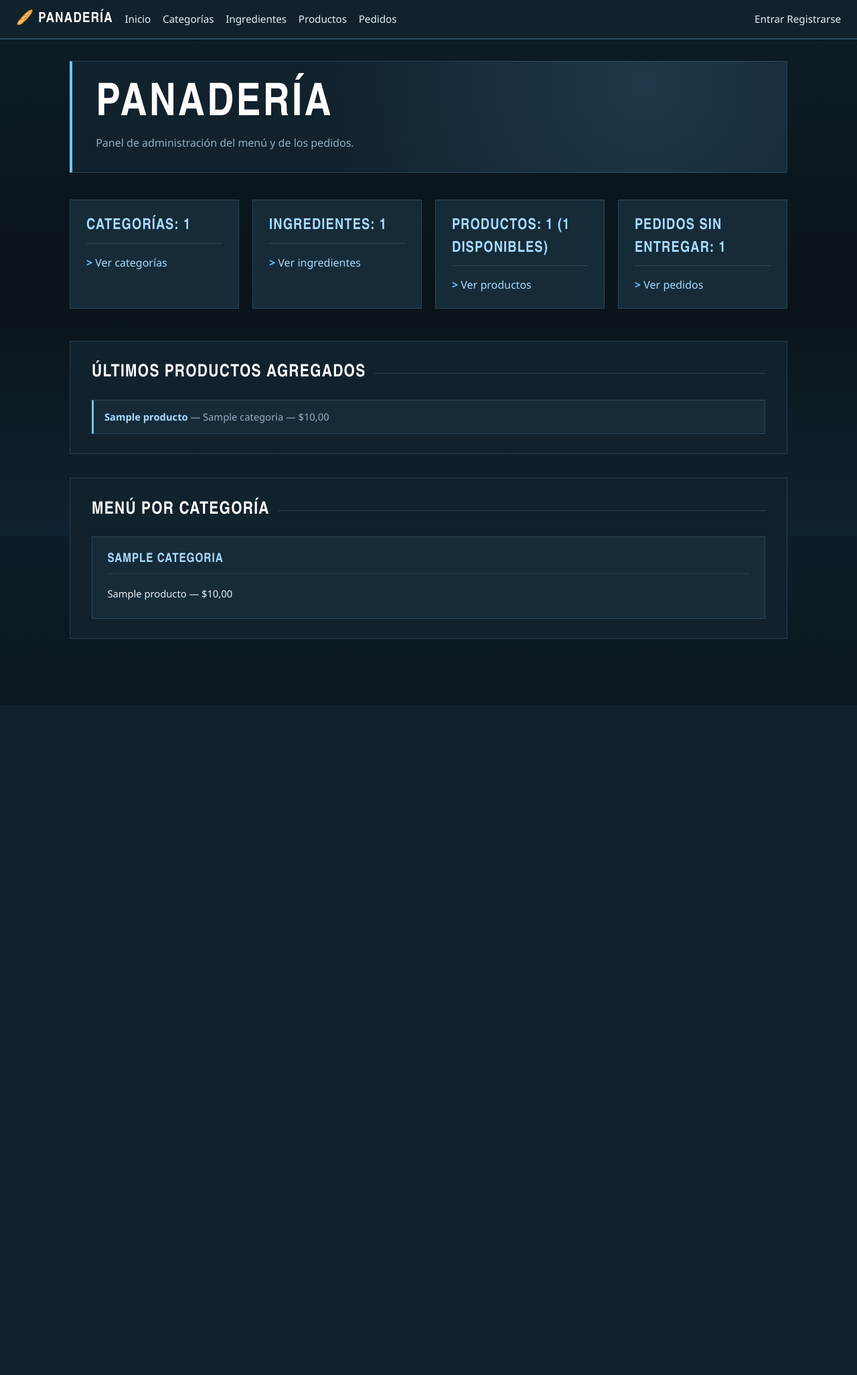
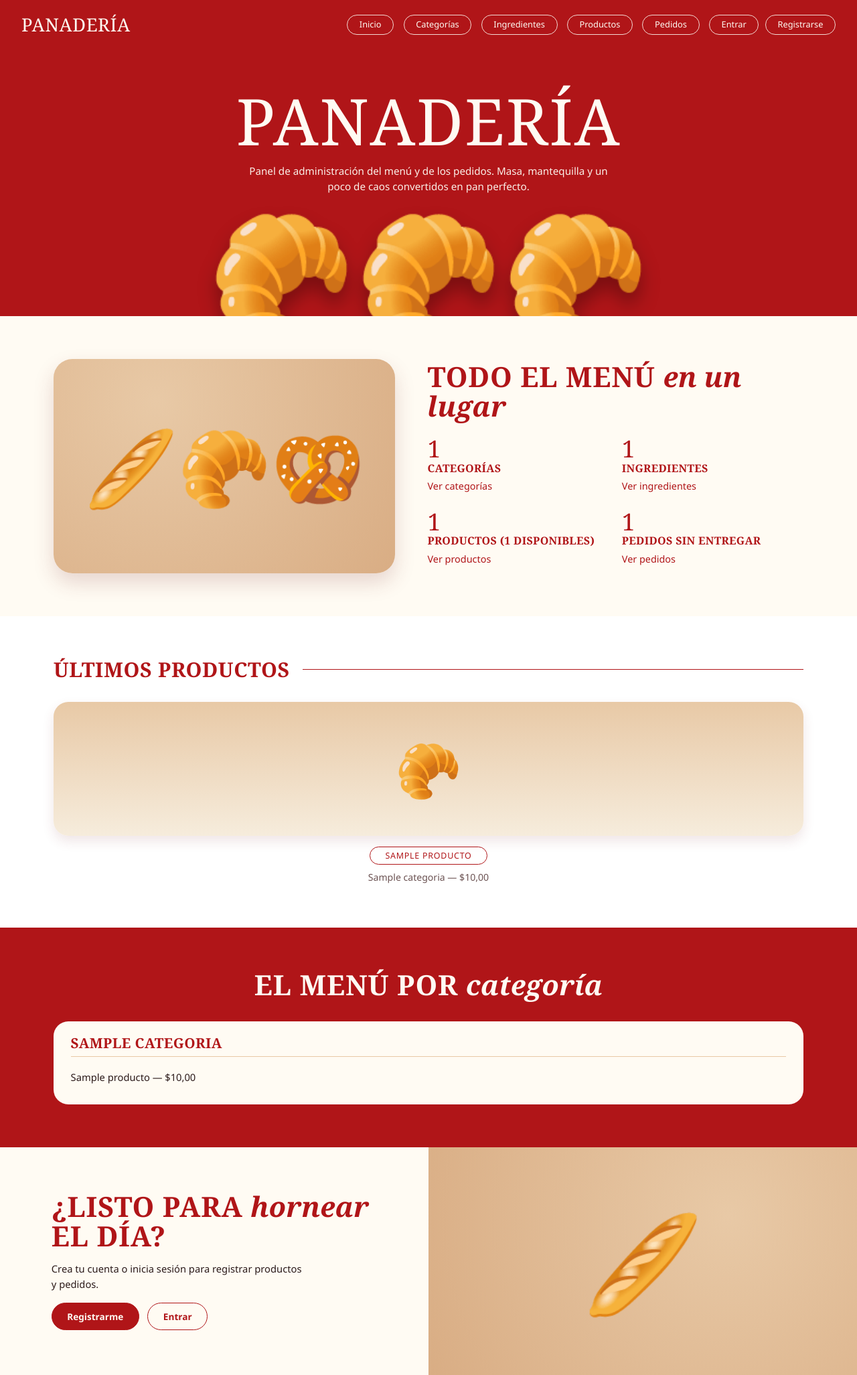
Before and after one commit to tarcosarahi26-rgb/panaderia-app, a Django app: page / in a window 1280 px wide. Shown: the whole page at 67% size. Before the commit the page ends 1053 px from the top, so only its background shows below. Run offline with Django 5.2, Linux system fonts and the light colour scheme; tables that the repository leaves empty hold one stand-in row (values such as "Sample post").

Commit message:
cambio de estilo

```diff
--- a/panaderia/static/panaderia/css/estilos.css
+++ b/panaderia/static/panaderia/css/estilos.css
@@ -1,204 +1,304 @@
-/* ===== Panadería — hoja de estilos propia (sin frameworks ni CDN) ===== */
+/* ===== Panadería — estilo rojo y crema (hoja de estilos propia, sin CDN) ===== */
 :root {
-  --bg-dark: #0a151c;
-  --bg-panel: #11222d;
-  --bg-card: #162b38;
-  --border-subtle: rgba(154, 212, 255, 0.16);
-  --accent-blue: #6ec6ff;
-  --accent-bright: #a8dcff;
-  --text-main: #e8f1f5;
-  --text-muted: #93b0c2;
-  --ok: #7ee2a8;
-  --error: #ff9b9b;
-  --fuente: "Segoe UI", system-ui, -apple-system, Roboto, Arial, sans-serif;
-  --fuente-titulo: "Arial Narrow", "Segoe UI", system-ui, sans-serif;
+  --rojo: #b01518;
+  --rojo-oscuro: #8c0f12;
+  --vino: #7a2a2e;
+  --crema: #fffbf3;
+  --crema-2: #f6ecdc;
+  --beige: #e8c9a6;
+  --beige-2: #d9ad84;
+  --texto: #2b1a1a;
+  --texto-suave: #6b5252;
+  --ok: #2e7d4f;
+  --serif: "Bodoni MT", "Didot", "Playfair Display", "Cormorant Garamond", Georgia, "Times New Roman", serif;
+  --sans: "Segoe UI", system-ui, -apple-system, Roboto, Arial, sans-serif;
 }
 
 * { box-sizing: border-box; }
 
 body {
   margin: 0;
-  background: linear-gradient(180deg, #0d1d27 0%, #091319 55%, #102330 100%) fixed;
-  color: var(--text-main);
-  font-family: var(--fuente);
-  line-height: 1.5;
+  background: var(--crema);
+  color: var(--texto);
+  font-family: var(--sans);
+  line-height: 1.55;
   min-height: 100vh;
 }
 
-a { color: var(--accent-bright); text-decoration: none; }
-a:hover { color: #fff; text-decoration: underline; }
+a { color: var(--rojo); text-decoration: none; }
+a:hover { color: var(--rojo-oscuro); text-decoration: underline; }
+hr { display: none; }
 
 h1, h2, h3 {
-  font-family: var(--fuente-titulo);
+  font-family: var(--serif);
   text-transform: uppercase;
-  letter-spacing: 0.05em;
-  color: #fff;
+  letter-spacing: 0.02em;
+  color: var(--rojo);
+  line-height: 1.05;
 }
 h1 { font-size: clamp(2rem, 5vw, 3rem); margin: 0 0 1rem; }
-h2 { font-size: 1.4rem; color: var(--accent-bright); }
+h2 { font-size: 1.5rem; }
 
-hr { display: none; }
+/* Acento en cursiva, como "pastry" en el diseño */
+.acento {
+  font-family: var(--serif);
+  font-style: italic;
+  font-weight: 700;
+  text-transform: none;
+  letter-spacing: 0;
+}
 
-/* ----- Barra de navegación ----- */
+/* ===== Barra de navegación ===== */
 .site-nav {
-  background: var(--bg-panel);
-  border-bottom: 2px solid rgba(110, 198, 255, 0.25);
-  padding: 0.8rem 1.5rem;
+  background: var(--rojo);
+  padding: 1rem 2rem;
   display: flex;
   flex-wrap: wrap;
   align-items: center;
-  gap: 0.4rem 1.1rem;
+  gap: 0.6rem 0.9rem;
 }
 .site-nav strong {
-  font-family: var(--fuente-titulo);
-  font-size: 1.3rem;
+  font-family: var(--serif);
+  font-size: 1.7rem;
+  font-weight: 400;
   text-transform: uppercase;
-  letter-spacing: 0.06em;
-  color: #fff;
+  letter-spacing: 0.02em;
+  color: var(--crema);
+  margin-right: auto;
 }
-.site-nav a { color: var(--text-main); font-size: 0.95rem; }
-.site-nav a:hover { color: var(--accent-blue); text-decoration: none; }
-.site-nav .usuario { margin-left: auto; color: var(--text-muted); }
+.site-nav a,
+.site-nav button {
+  color: var(--crema);
+  background: transparent;
+  border: 1px solid rgba(255, 251, 243, 0.85);
+  border-radius: 999px;
+  padding: 0.25rem 1.1rem;
+  font-size: 0.8rem;
+  font-family: var(--sans);
+  text-transform: none;
+  letter-spacing: 0;
+  font-weight: 400;
+  cursor: pointer;
+}
+.site-nav a:hover,
+.site-nav button:hover {
+  background: var(--crema);
+  color: var(--rojo);
+  text-decoration: none;
+}
+.site-nav .usuario { display: flex; align-items: center; gap: 0.6rem; color: var(--crema); font-size: 0.85rem; }
+.site-nav .usuario strong { font-family: var(--sans); font-size: 0.85rem; font-weight: 700; margin: 0; }
 .site-nav form { display: inline; margin: 0; }
 
-/* ----- Contenedor principal ----- */
-.contenedor {
-  max-width: 1120px;
-  margin: 0 auto;
-  padding: 2rem 1.5rem 4rem;
-}
+/* ===== Contenedor general ===== */
+.contenedor { max-width: 1120px; margin: 0 auto; padding: 2.5rem 1.5rem 4rem; }
+.contenedor.ancho-completo { max-width: none; padding: 0; }
 
-/* ----- Mensajes ----- */
-.mensajes { list-style: none; max-width: 1120px; margin: 1rem auto 0; padding: 0 1.5rem; }
+/* ===== Mensajes ===== */
+.mensajes { list-style: none; max-width: 1120px; margin: 1.2rem auto 0; padding: 0 1.5rem; }
 .mensajes li {
-  background: var(--bg-card);
-  border: 1px solid var(--border-subtle);
-  border-left: 4px solid var(--accent-blue);
+  background: var(--crema-2);
+  border: 1px solid var(--beige);
+  border-left: 5px solid var(--rojo);
+  border-radius: 12px;
   padding: 0.7rem 1rem;
   margin-bottom: 0.5rem;
 }
 .mensajes li.success { border-left-color: var(--ok); }
-.mensajes li.error { border-left-color: var(--error); }
+.mensajes li.error { border-left-color: var(--rojo); }
 
-/* ----- Botones ----- */
+/* ===== Botones ===== */
 button, .btn {
-  background: var(--accent-blue);
-  color: #07161f;
-  border: none;
-  padding: 0.5rem 1.1rem;
-  font-weight: 700;
-  font-family: var(--fuente);
+  background: var(--rojo);
+  color: var(--crema);
+  border: 1px solid var(--rojo);
+  border-radius: 999px;
+  padding: 0.55rem 1.4rem;
+  font-family: var(--sans);
+  font-size: 0.85rem;
+  font-weight: 600;
   cursor: pointer;
-  text-transform: uppercase;
-  letter-spacing: 0.04em;
-  font-size: 0.8rem;
 }
-button:hover, .btn:hover { background: var(--accent-bright); text-decoration: none; color: #07161f; }
-.site-nav button { background: transparent; color: var(--accent-bright); border: 1px solid var(--border-subtle); }
-.site-nav button:hover { background: var(--accent-blue); color: #07161f; }
+button:hover, .btn:hover { background: var(--rojo-oscuro); border-color: var(--rojo-oscuro); color: var(--crema); text-decoration: none; }
+.btn.claro { background: transparent; color: var(--rojo); }
+.btn.claro:hover { background: var(--rojo); color: var(--crema); }
 
-/* ----- Tablas ----- */
+/* ===== Tablas ===== */
 table {
   width: 100%;
   border-collapse: collapse;
-  background: var(--bg-panel);
-  border: 1px solid var(--border-subtle);
-  margin: 1rem 0;
+  background: #fff;
+  border: 1px solid var(--beige);
+  border-radius: 14px;
+  overflow: hidden;
+  margin: 1.2rem 0;
 }
 th {
   text-align: left;
-  background: var(--bg-card);
-  color: var(--accent-bright);
-  font-family: var(--fuente-titulo);
+  background: var(--rojo);
+  color: var(--crema);
+  font-family: var(--serif);
   text-transform: uppercase;
-  letter-spacing: 0.05em;
-  padding: 0.7rem 0.9rem;
-  border-bottom: 2px solid var(--accent-blue);
+  font-weight: 400;
+  letter-spacing: 0.04em;
+  padding: 0.8rem 1rem;
 }
-td { padding: 0.65rem 0.9rem; border-bottom: 1px solid var(--border-subtle); font-size: 0.93rem; }
-tr:hover td { background: rgba(110, 198, 255, 0.05); }
-td a + a { margin-left: 0.7rem; }
+td { padding: 0.7rem 1rem; border-bottom: 1px solid var(--crema-2); font-size: 0.93rem; }
+tr:hover td { background: var(--crema); }
+td a + a { margin-left: 0.8rem; }
 
-/* ----- Formularios ----- */
+/* ===== Formularios ===== */
 form p { margin: 0 0 1.1rem; }
-label { display: inline-block; margin-bottom: 0.3rem; color: var(--accent-bright); font-weight: 600; }
+label { display: inline-block; margin-bottom: 0.3rem; color: var(--vino); font-weight: 600; }
 input[type="text"], input[type="number"], input[type="date"], input[type="email"],
 input[type="password"], select, textarea {
   width: 100%;
   max-width: 460px;
-  background: var(--bg-card);
-  color: var(--text-main);
-  border: 1px solid var(--border-subtle);
-  padding: 0.55rem 0.7rem;
-  font-family: var(--fuente);
+  background: #fff;
+  color: var(--texto);
+  border: 1px solid var(--beige-2);
+  border-radius: 10px;
+  padding: 0.55rem 0.8rem;
+  font-family: var(--sans);
   font-size: 0.95rem;
 }
-input:focus, select:focus, textarea:focus { outline: 2px solid var(--accent-blue); }
-input[type="checkbox"] { accent-color: var(--accent-blue); margin-right: 0.4rem; }
+input:focus, select:focus, textarea:focus { outline: 2px solid var(--rojo); border-color: var(--rojo); }
+input[type="checkbox"] { accent-color: var(--rojo); margin-right: 0.4rem; }
 form ul { list-style: none; padding: 0; margin: 0.3rem 0; }
-form ul li { color: var(--error); font-size: 0.9rem; }
-form ul[id] li { color: var(--text-main); }  /* lista de checkboxes de ingredientes */
-form small { color: var(--text-muted); }
-main > form { background: var(--bg-panel); border: 1px solid var(--border-subtle); padding: 1.5rem; max-width: 560px; }
+form ul li { color: var(--rojo); font-size: 0.9rem; }
+form ul[id] li { color: var(--texto); }
+form small { color: var(--texto-suave); }
+main > form {
+  background: #fff;
+  border: 1px solid var(--beige);
+  border-radius: 18px;
+  padding: 1.6rem;
+  max-width: 560px;
+}
 
-/* ----- Portada ----- */
-.hero-panel {
-  background: radial-gradient(circle at 80% 20%, rgba(110, 198, 255, 0.14), transparent 55%), var(--bg-panel);
-  border: 1px solid var(--border-subtle);
-  border-left: 4px solid var(--accent-blue);
-  padding: 2rem 2.2rem;
-  margin-bottom: 2.5rem;
+/* ===== Portada: hero rojo ===== */
+.hero {
+  background: var(--rojo);
+  color: var(--crema);
+  text-align: center;
+  padding: 3.5rem 1.5rem 0;
+  overflow: hidden;
 }
-.hero-panel h1 { font-size: clamp(2.6rem, 6vw, 4.2rem); line-height: 1; margin: 0 0 0.6rem; }
-.hero-panel p { margin: 0; color: var(--text-muted); }
+.hero h1 {
+  color: var(--crema);
+  font-size: clamp(3rem, 9vw, 6rem);
+  font-weight: 400;
+  margin: 0 0 0.8rem;
+}
+.hero p { max-width: 560px; margin: 0 auto; font-size: 0.95rem; opacity: 0.95; }
+.hero-pan {
+  display: flex;
+  justify-content: center;
+  gap: clamp(0.5rem, 5vw, 4rem);
+  font-size: clamp(5rem, 16vw, 11rem);
+  line-height: 1;
+  margin-top: 1.5rem;
+  margin-bottom: -1.2rem;
+  filter: drop-shadow(0 18px 14px rgba(0, 0, 0, 0.3));
+}
 
-.stats-grid {
+/* ===== Sección crema con módulos ===== */
+.bloque { padding: 4rem 1.5rem; }
+.bloque-interno { max-width: 1120px; margin: 0 auto; }
+.bloque.crema { background: var(--crema); }
+.bloque.blanco { background: #fff; }
+.bloque.rojo { background: var(--rojo); color: var(--crema); }
+
+.proof {
   display: grid;
-  grid-template-columns: repeat(auto-fit, minmax(240px, 1fr));
-  gap: 1.25rem;
-  margin-bottom: 3rem;
+  grid-template-columns: 1fr 1.1fr;
+  gap: 3rem;
+  align-items: center;
 }
-.stat-card {
-  background: var(--bg-card);
-  border: 1px solid var(--border-subtle);
-  padding: 1.4rem 1.5rem;
-  transition: transform 0.2s ease, border-color 0.2s ease;
+.foto-grande {
+  background: radial-gradient(circle at 30% 20%, var(--beige), var(--beige-2));
+  border-radius: 28px;
+  min-height: 320px;
+  display: flex;
+  align-items: center;
+  justify-content: center;
+  font-size: clamp(4rem, 9vw, 7rem);
+  gap: 0.5rem;
+  box-shadow: 0 14px 30px rgba(122, 42, 46, 0.18);
 }
-.stat-card:hover { transform: translateY(-3px); border-color: var(--accent-blue); }
-.stat-card h2 { margin: 0 0 1rem; padding-bottom: 0.5rem; border-bottom: 1px solid var(--border-subtle); }
-.stat-card ul { list-style: none; padding: 0; margin: 0; display: flex; flex-direction: column; gap: 0.6rem; }
-.stat-card li a::before { content: "> "; color: var(--accent-blue); font-weight: 700; }
+.proof h2 { font-size: clamp(1.8rem, 4vw, 2.6rem); margin: 0 0 1.5rem; }
+.proof h2 .acento { color: var(--rojo); }
 
-.section-block {
-  background: var(--bg-panel);
-  border: 1px solid var(--border-subtle);
-  padding: 1.8rem 2rem;
-  margin-bottom: 2.2rem;
+.modulos { display: grid; grid-template-columns: repeat(2, 1fr); gap: 1.2rem; }
+.modulo h3 { font-size: 1rem; margin: 0 0 0.5rem; }
+.modulo ul { list-style: none; padding: 0; margin: 0; font-size: 0.9rem; }
+.modulo li { margin-bottom: 0.25rem; }
+.numero { font-family: var(--serif); font-size: 2.2rem; color: var(--rojo); display: block; line-height: 1; margin-bottom: 0.2rem; }
+
+/* ===== Títulos con línea ===== */
+.titulo-linea {
+  display: flex;
+  align-items: center;
+  gap: 1.2rem;
+  font-size: 1.9rem;
+  margin: 0 0 2rem;
 }
-.section-title {
-  display: flex; align-items: center; gap: 0.75rem;
-  font-size: 1.6rem; color: #fff; margin: 0 0 1.25rem;
+.titulo-linea::after { content: ""; flex: 1; height: 1px; background: var(--rojo); }
+
+/* ===== Tarjetas de producto ===== */
+.productos-grid { display: grid; grid-template-columns: repeat(auto-fit, minmax(210px, 1fr)); gap: 1.6rem; }
+.tarjeta-producto { text-align: center; }
+.tarjeta-producto .foto {
+  background: linear-gradient(180deg, var(--beige) 0%, var(--crema-2) 100%);
+  border-radius: 22px;
+  height: 200px;
+  display: flex;
+  align-items: center;
+  justify-content: center;
+  font-size: 5rem;
+  margin-bottom: 1rem;
+  box-shadow: 0 8px 18px rgba(122, 42, 46, 0.12);
 }
-.section-title::after { content: ""; flex: 1; height: 1px; background: var(--border-subtle); }
+.pildora {
+  display: inline-block;
+  border: 1px solid var(--rojo);
+  border-radius: 999px;
+  padding: 0.2rem 1.4rem;
+  font-size: 0.78rem;
+  text-transform: uppercase;
+  letter-spacing: 0.06em;
+  margin-bottom: 0.5rem;
+}
+.tarjeta-producto p { margin: 0; font-size: 0.88rem; color: var(--texto-suave); }
 
-.ultimos-list {
-  list-style: none; padding: 0; margin: 0;
-  display: grid; grid-template-columns: repeat(auto-fit, minmax(260px, 1fr)); gap: 0.9rem;
+/* ===== Banda roja: menú por categoría ===== */
+.bloque.rojo h2 {
+  color: var(--crema);
+  text-align: center;
+  font-size: clamp(1.8rem, 4vw, 2.6rem);
+  margin: 0 0 2rem;
 }
-.ultimos-list li {
-  background: var(--bg-card);
-  border: 1px solid var(--border-subtle);
-  border-left: 3px solid var(--accent-blue);
-  padding: 0.85rem 1rem;
-  font-size: 0.92rem;
-  color: var(--text-muted);
+.bloque.rojo h2 .acento { color: var(--crema); }
+.menu-grid { display: grid; grid-template-columns: repeat(auto-fit, minmax(260px, 1fr)); gap: 1.4rem; }
+.categoria-box { background: var(--crema); color: var(--texto); border-radius: 22px; padding: 1.4rem 1.6rem; }
+.categoria-box h3 { margin: 0 0 0.8rem; font-size: 1.3rem; padding-bottom: 0.5rem; border-bottom: 1px solid var(--beige); }
+.categoria-box ul { list-style: none; padding: 0; margin: 0; }
+.categoria-box li { padding: 0.4rem 0; border-bottom: 1px dashed var(--beige); font-size: 0.92rem; }
+.categoria-box li:last-child { border-bottom: none; }
+.empty-msg { color: var(--texto-suave); font-style: italic; }
+
+/* ===== Cierre: invitación ===== */
+.cierre { display: grid; grid-template-columns: 1fr 1fr; min-height: 340px; }
+.cierre-texto { background: var(--crema); padding: 3.5rem clamp(1.5rem, 6vw, 5rem); display: flex; flex-direction: column; justify-content: center; gap: 1rem; }
+.cierre-texto h2 { font-size: clamp(1.8rem, 4vw, 2.6rem); margin: 0; }
+.cierre-texto p { margin: 0; max-width: 380px; font-size: 0.92rem; }
+.cierre-texto .acciones { display: flex; gap: 0.8rem; flex-wrap: wrap; }
+.cierre-foto { background: radial-gradient(circle at 70% 30%, var(--beige), var(--beige-2)); display: flex; align-items: center; justify-content: center; font-size: clamp(5rem, 12vw, 9rem); }
+
+@media (max-width: 760px) {
+  .site-nav { padding: 0.8rem 1rem; }
+  .site-nav strong { width: 100%; }
+  .proof, .cierre { grid-template-columns: 1fr; }
+  .modulos { grid-template-columns: 1fr; }
+  .bloque { padding: 3rem 1.2rem; }
 }
-.ultimos-list li a { font-weight: 600; }
-
-.menu-grid { display: grid; grid-template-columns: repeat(auto-fit, minmax(280px, 1fr)); gap: 1.4rem; }
-.categoria-box { background: var(--bg-card); border: 1px solid var(--border-subtle); padding: 1.2rem 1.4rem; }
-.categoria-box h3 { margin: 0 0 0.75rem; padding-bottom: 0.4rem; border-bottom: 1px solid rgba(154, 212, 255, 0.12); }
-.categoria-box ul { list-style: none; padding: 0; margin: 0; }
-.categoria-box li { padding: 0.4rem 0; border-bottom: 1px dashed rgba(147, 176, 194, 0.15); font-size: 0.92rem; }
-.categoria-box li:last-child { border-bottom: none; }
-.empty-msg { color: var(--text-muted); font-style: italic; }
--- a/panaderia/templates/panaderia/home.html
+++ b/panaderia/templates/panaderia/home.html
@@ -1,16 +1,26 @@
 {% extends "base.html" %}
 
 {% block titulo %}Inicio — Panadería{% endblock %}
+{% block main_class %}ancho-completo{% endblock %}
 
 {% block content %}
-<header class="hero-panel">
+<!-- Portada roja -->
+<section class="hero">
     <h1>Panadería</h1>
-    <p>Panel de administración del menú y de los pedidos.</p>
-</header>
+    <p>Panel de administración del menú y de los pedidos. Masa, mantequilla y un poco de caos convertidos en pan perfecto.</p>
+    <div class="hero-pan" aria-hidden="true">🥐🥐🥐</div>
+</section>
 
-<section class="stats-grid">
-    <div class="stat-card">
-        <h2>Categorías: {{ total_categorias }}</h2>
+<!-- Módulos -->
+<section class="bloque crema">
+    <div class="bloque-interno proof">
+        <div class="foto-grande" aria-hidden="true">🥖🥐🥨</div>
+        <div>
+            <h2>Todo el menú <span class="acento">en un lugar</span></h2>
+            <div class="modulos">
+                <div class="modulo">
+                    <span class="numero">{{ total_categorias }}</span>
+                    <h3>Categorías</h3>
                     <ul>
                         <li><a href="{% url 'panaderia:categoria_list' %}">Ver categorías</a></li>
                         {% if perms.panaderia.add_categoria %}
@@ -18,9 +28,9 @@
                         {% endif %}
                     </ul>
                 </div>
-
-    <div class="stat-card">
-        <h2>Ingredientes: {{ total_ingredientes }}</h2>
+                <div class="modulo">
+                    <span class="numero">{{ total_ingredientes }}</span>
+                    <h3>Ingredientes</h3>
                     <ul>
                         <li><a href="{% url 'panaderia:ingrediente_list' %}">Ver ingredientes</a></li>
                         {% if perms.panaderia.add_ingrediente %}
@@ -28,9 +38,9 @@
                         {% endif %}
                     </ul>
                 </div>
-
-    <div class="stat-card">
-        <h2>Productos: {{ total_productos }} ({{ disponibles }} disponibles)</h2>
+                <div class="modulo">
+                    <span class="numero">{{ total_productos }}</span>
+                    <h3>Productos ({{ disponibles }} disponibles)</h3>
                     <ul>
                         <li><a href="{% url 'panaderia:producto_list' %}">Ver productos</a></li>
                         {% if perms.panaderia.add_producto %}
@@ -38,9 +48,9 @@
                         {% endif %}
                     </ul>
                 </div>
-
-    <div class="stat-card">
-        <h2>Pedidos sin entregar: {{ pedidos_pendientes }}</h2>
+                <div class="modulo">
+                    <span class="numero">{{ pedidos_pendientes }}</span>
+                    <h3>Pedidos sin entregar</h3>
                     <ul>
                         <li><a href="{% url 'panaderia:pedido_list' %}">Ver pedidos</a></li>
                         {% if perms.panaderia.add_pedido %}
@@ -48,24 +58,33 @@
                         {% endif %}
                     </ul>
                 </div>
+            </div>
+        </div>
+    </div>
 </section>
 
-<section class="section-block">
-    <h2 class="section-title">Últimos productos agregados</h2>
-    <ul class="ultimos-list">
+<!-- Últimos productos -->
+<section class="bloque blanco">
+    <div class="bloque-interno">
+        <h2 class="titulo-linea">Últimos productos</h2>
+        <div class="productos-grid">
             {% for producto in ultimos_productos %}
-        <li>
-            <a href="{{ producto.get_absolute_url }}">{{ producto.nombre }}</a>
-            — {{ producto.categoria.nombre }} — ${{ producto.precio }}
-        </li>
+            <div class="tarjeta-producto">
+                <div class="foto" aria-hidden="true">🥐</div>
+                <a class="pildora" href="{{ producto.get_absolute_url }}">{{ producto.nombre }}</a>
+                <p>{{ producto.categoria.nombre }} — ${{ producto.precio }}</p>
+            </div>
             {% empty %}
-        <li class="empty-msg">Todavía no hay productos.</li>
+            <p class="empty-msg">Todavía no hay productos.</p>
             {% endfor %}
-    </ul>
+        </div>
+    </div>
 </section>
 
-<section class="section-block">
-    <h2 class="section-title">Menú por categoría</h2>
+<!-- Menú por categoría -->
+<section class="bloque rojo">
+    <div class="bloque-interno">
+        <h2>El menú por <span class="acento">categoría</span></h2>
         <div class="menu-grid">
             {% for categoria in categorias %}
             <div class="categoria-box">
@@ -79,8 +98,30 @@
                 </ul>
             </div>
             {% empty %}
-        <p class="empty-msg">Todavía no hay categorías.</p>
+            <p>Todavía no hay categorías.</p>
             {% endfor %}
         </div>
+    </div>
+</section>
+
+<!-- Invitación final -->
+<section class="cierre">
+    <div class="cierre-texto">
+        <h2>¿Listo para <span class="acento">hornear</span> el día?</h2>
+        {% if user.is_authenticated %}
+        <p>Revisa los pedidos pendientes y mantén el menú al día.</p>
+        <div class="acciones">
+            <a class="btn" href="{% url 'panaderia:pedido_list' %}">Ver pedidos</a>
+            <a class="btn claro" href="{% url 'panaderia:producto_list' %}">Ver productos</a>
+        </div>
+        {% else %}
+        <p>Crea tu cuenta o inicia sesión para registrar productos y pedidos.</p>
+        <div class="acciones">
+            <a class="btn" href="{% url 'panaderia:registro' %}">Registrarme</a>
+            <a class="btn claro" href="{% url 'panaderia:login' %}">Entrar</a>
+        </div>
+        {% endif %}
+    </div>
+    <div class="cierre-foto" aria-hidden="true">🥖</div>
 </section>
 {% endblock %}
--- a/templates/base.html
+++ b/templates/base.html
@@ -10,7 +10,7 @@
 </head>
 <body>
     <nav class="site-nav">
-        <strong>🥖 Panadería</strong>
+        <strong>Panadería</strong>
         <a href="{% url 'panaderia:home' %}">Inicio</a>
         <a href="{% url 'panaderia:categoria_list' %}">Categorías</a>
         <a href="{% url 'panaderia:ingrediente_list' %}">Ingredientes</a>
@@ -38,7 +38,7 @@
     </ul>
     {% endif %}
 
-    <main class="contenedor">
+    <main class="contenedor {% block main_class %}{% endblock %}">
         {% block content %}{% endblock %}
     </main>
 </body>
```
Lines whose indentation alone changed are shown as unchanged.
